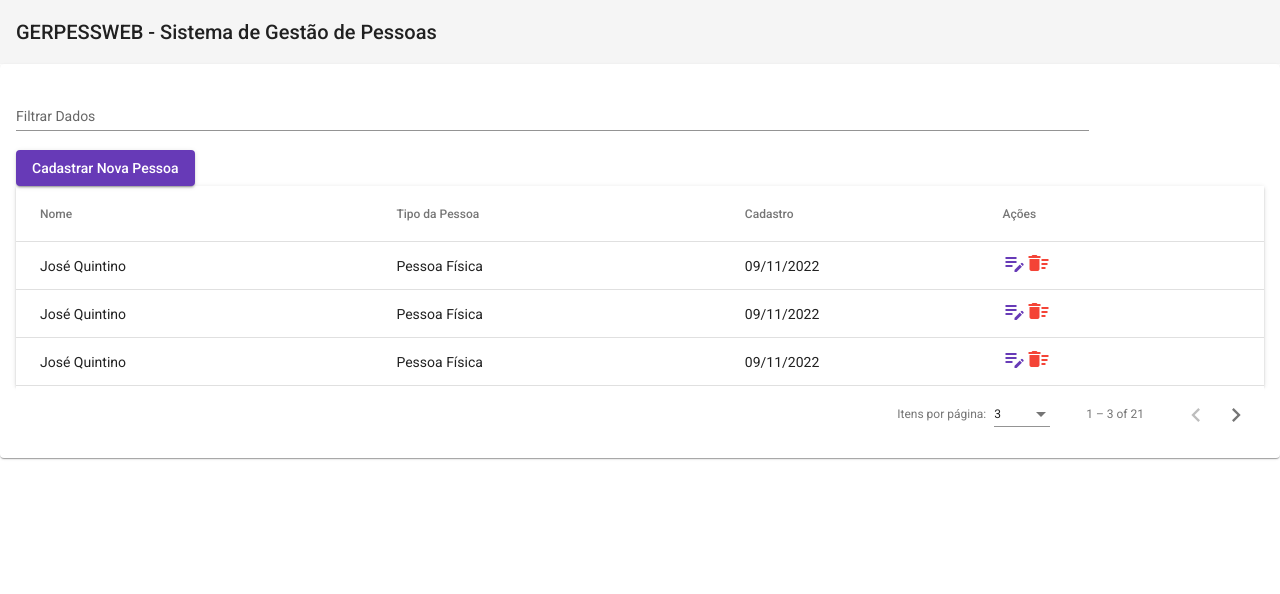
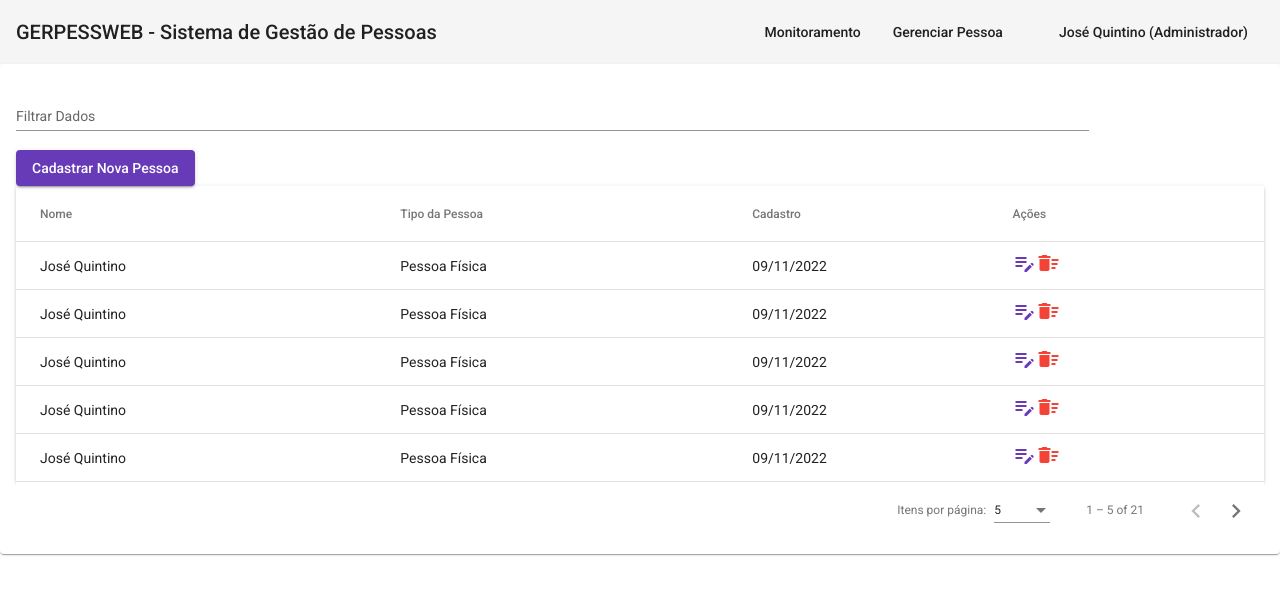
Before and after one commit to quintino-digital/gerpessweb, an Angular app: page /pessoa in a window 1280 px wide. Shown: the top 594 px of the page. Built offline with nearby package versions, Linux system fonts and the light colour scheme.

Commit message:
:eyeglasses: feat: Implementação do Protótipo da Gestão de Pessoas

```diff
--- a/src/app/app.component.css
+++ b/src/app/app.component.css
@@ -1,5 +1,5 @@
-.example-spacer {
-  /* flex: 1 1 auto; */
+.spacer {
+  flex: 1 1 auto;
   /* display: flex;
   justify-content: space-between; */
 }
--- a/src/app/app.component.html
+++ b/src/app/app.component.html
@@ -1,11 +1,17 @@
-<mat-toolbar class="example-spacer">
+<mat-toolbar>
+
   <span>GERPESSWEB - Sistema de Gestão de Pessoas</span>
-  <!-- <button mat-icon-button aria-label="Example icon-button with heart icon">
-    <span>Gerenciador de Pessoas</span>
-  </button>
-  <button mat-icon-button aria-label="Example icon-button with heart icon">
-    <span>Gerenciador de Pessoas</span>
-  </button> -->
+
+  <div class="spacer"></div>
+
+  <a mat-button>Monitoramento</a>
+
+  <a mat-button>Gerenciar Pessoa</a>
+
+  <mat-icon>user</mat-icon>
+
+  <a mat-button>José Quintino (Administrador)</a>
+
 </mat-toolbar>
 
 <router-outlet></router-outlet>
--- a/src/app/page/pessoa/pessoa-cadastrar/pessoa-cadastrar.component.html
+++ b/src/app/page/pessoa/pessoa-cadastrar/pessoa-cadastrar.component.html
@@ -1,6 +1,4 @@
 <h2 mat-dialog-title>Cadastrar Pessoa</h2>
-
-<!-- <mat-divider style="margin-bottom: 20px;"></mat-divider> -->
 
 <mat-dialog-content>
 
--- a/src/app/page/pessoa/pessoa.component.html
+++ b/src/app/page/pessoa/pessoa.component.html
@@ -25,7 +25,7 @@
     </ng-container>
 
     <ng-container matColumnDef="acoes">
-      <th mat-header-cell *matHeaderCellDef mat-sort-header> Ações </th>
+      <th mat-header-cell *matHeaderCellDef> Ações </th>
       <td mat-cell *matCellDef="let element">
         <mat-icon color="primary" matTooltip="Editar Registro">edit_note</mat-icon>
         <mat-icon color="warn" matTooltip="Deletar Registro">delete_sweep</mat-icon>
@@ -37,7 +37,7 @@
 
   </table>
 
-  <mat-paginator [length]="100" [pageSize]="3" [pageSizeOptions]="[3, 10, 25, 100]" aria-label="Select page">
+  <mat-paginator [length]="100" [pageSize]="5" [pageSizeOptions]="[5, 10, 25, 100]" aria-label="Select page">
 </mat-paginator>
 
 </mat-card>
```
